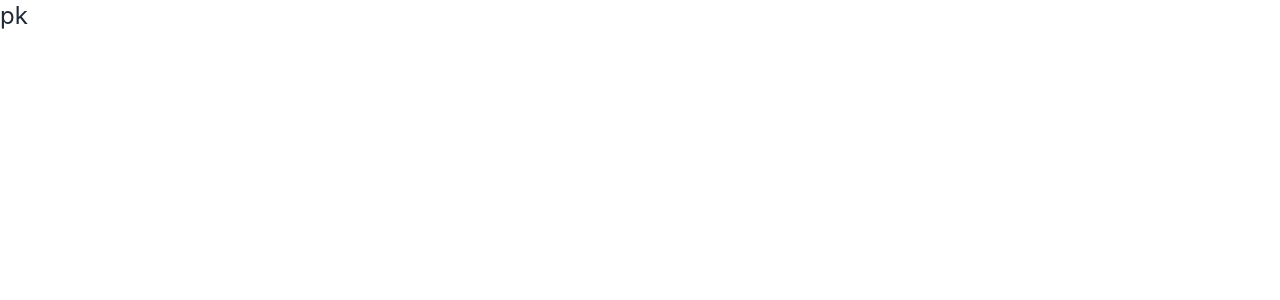
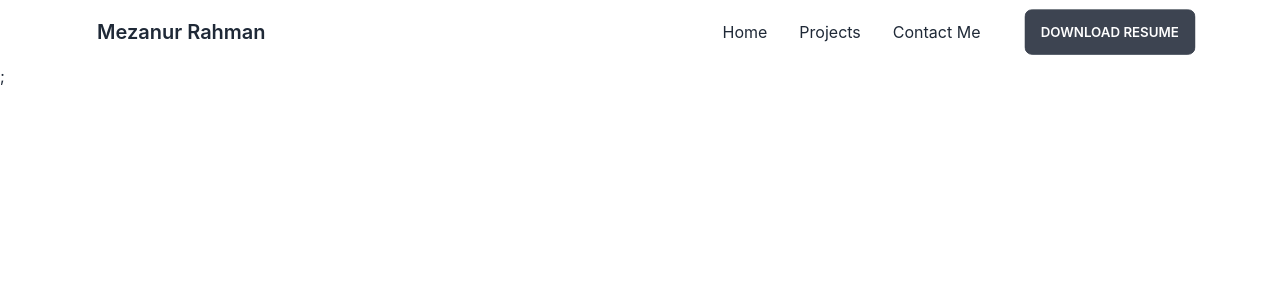
Before and after one commit to Mezan2002/mezanSimplePortfolioClient, a React (Create React App) app: page / in a window 1280 px wide. Shown: the top 300 px of the page. Built offline with nearby package versions, Linux system fonts and the light colour scheme.

Commit message:
Navbar done

```diff
--- a/src/App.js
+++ b/src/App.js
@@ -1,9 +1,10 @@
 import "./App.css";
+import Navbar from "./Components/Navbar/Navbar";
 
 function App() {
   return (
     <div className="">
-      <h2 className="text-2xl">pk</h2>
+      <Navbar></Navbar>
     </div>
   );
 }
--- a/src/Components/Navbar/Navbar.js
+++ b/src/Components/Navbar/Navbar.js
@@ -1,4 +1,23 @@
-<div className="navbar bg-base-100">
+import React from "react";
+import resume from "../../assets/Resume/MezanurRahman'sResume.pdf";
+
+const Navbar = () => {
+  const navItems = (
+    <>
+      <li>
+        <a>Home</a>
+      </li>
+      <li>
+        <a>Projects</a>
+      </li>
+      <li>
+        <a>Contact Me</a>
+      </li>
+    </>
+  );
+  return (
+    <div>
+      <div className="navbar px-20">
         <div className="navbar-start">
           <div className="dropdown">
             <label tabIndex={0} className="btn btn-ghost lg:hidden">
@@ -21,71 +40,23 @@
               tabIndex={0}
               className="menu menu-compact dropdown-content mt-3 p-2 shadow bg-base-100 rounded-box w-52"
             >
-        <li>
-          <a>Item 1</a>
-        </li>
-        <li tabIndex={0}>
-          <a className="justify-between">
-            Parent
-            <svg
-              className="fill-current"
-              xmlns="http://www.w3.org/2000/svg"
-              width="24"
-              height="24"
-              viewBox="0 0 24 24"
-            >
-              <path d="M8.59,16.58L13.17,12L8.59,7.41L10,6L16,12L10,18L8.59,16.58Z" />
-            </svg>
-          </a>
-          <ul className="p-2">
-            <li>
-              <a>Submenu 1</a>
-            </li>
-            <li>
-              <a>Submenu 2</a>
-            </li>
-          </ul>
-        </li>
-        <li>
-          <a>Item 3</a>
-        </li>
+              {navItems}
             </ul>
           </div>
-    <a className="btn btn-ghost normal-case text-xl">daisyUI</a>
+          <a className="btn btn-ghost normal-case text-xl" href="/">
+            Mezanur Rahman
+          </a>
         </div>
-  <div className="navbar-center hidden lg:flex">
-    <ul className="menu menu-horizontal px-1">
-      <li>
-        <a>Item 1</a>
-      </li>
-      <li tabIndex={0}>
-        <a>
-          Parent
-          <svg
-            className="fill-current"
-            xmlns="http://www.w3.org/2000/svg"
-            width="20"
-            height="20"
-            viewBox="0 0 24 24"
-          >
-            <path d="M7.41,8.58L12,13.17L16.59,8.58L18,10L12,16L6,10L7.41,8.58Z" />
-          </svg>
+        <div className="navbar-end hidden lg:flex">
+          <ul className="menu menu-horizontal px-1">{navItems}</ul>
+          <a class="btn ml-5" href={resume}>
+            DOWNLOAD RESUME
           </a>
-        <ul className="p-2">
-          <li>
-            <a>Submenu 1</a>
-          </li>
-          <li>
-            <a>Submenu 2</a>
-          </li>
-        </ul>
-      </li>
-      <li>
-        <a>Item 3</a>
-      </li>
-    </ul>
         </div>
-  <div className="navbar-end">
-    <a className="btn">Get started</a>
       </div>
-</div>;
+      ;
+    </div>
+  );
+};
+
+export default Navbar;
```
Also changed, not shown: 1 other file (tests, documents, lock files or other folders). Lines whose indentation alone changed are shown as unchanged.
